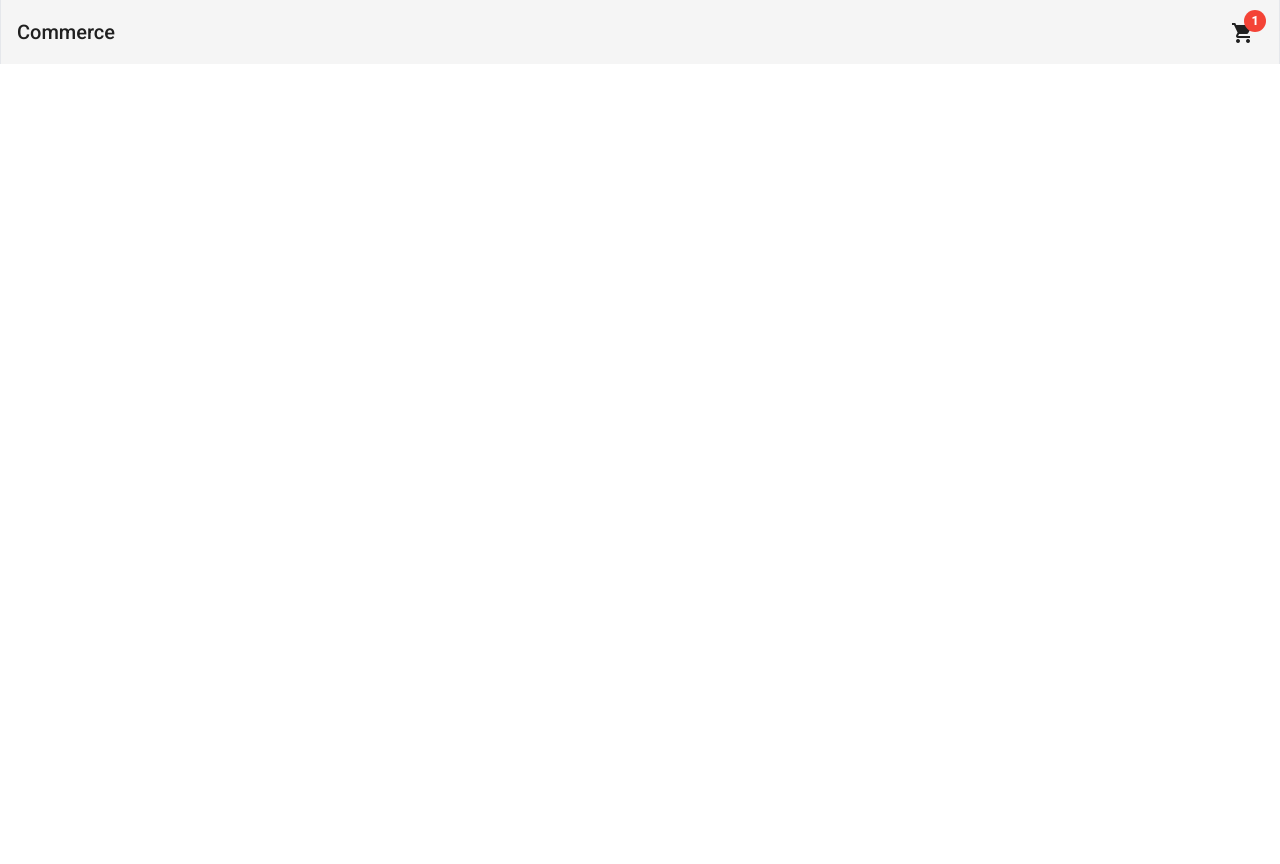
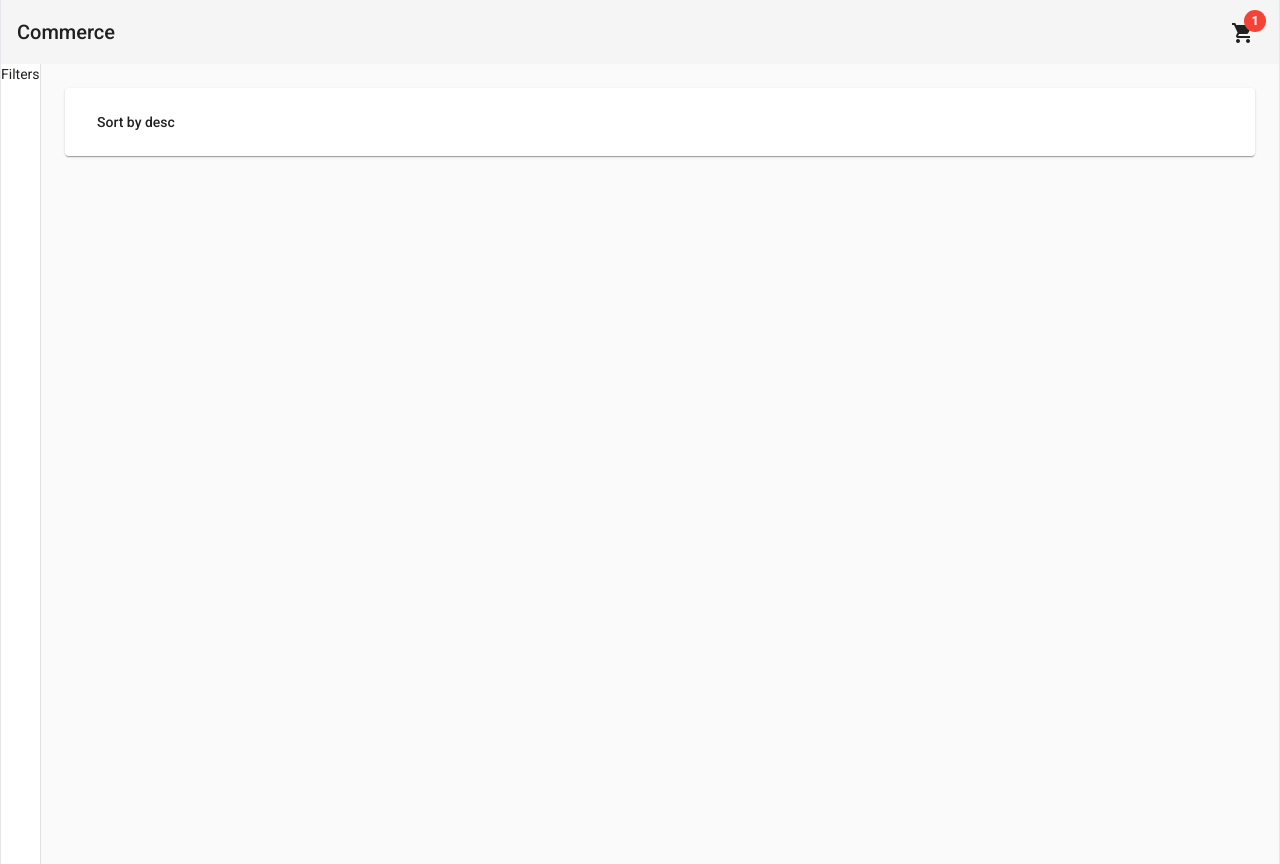
Before and after one commit to vasconcelosguu/commerce, an Angular app: page /home in a window 1280 px wide. Before the commit this address led to /. Before the commit the page ends 800 px from the top, so only its background shows below. Built offline with nearby package versions, Linux system fonts and the light colour scheme.

Commit message:
:zap: starting main page and filters

```diff
--- a/src/app/app-routing.module.ts
+++ b/src/app/app-routing.module.ts
@@ -1,7 +1,15 @@
 import { NgModule } from '@angular/core';
 import { RouterModule, Routes } from '@angular/router';
+import { HomeComponent } from './pages/home/home.component';
 
-const routes: Routes = [];
+const routes: Routes = [{
+  path: 'home',
+  component: HomeComponent
+},
+{
+  path: '', redirectTo: 'home', pathMatch: 'full'
+}
+];
 
 @NgModule({
   imports: [RouterModule.forRoot(routes)],
--- a/src/app/app.component.ts
+++ b/src/app/app.component.ts
@@ -4,6 +4,7 @@
   selector: 'app-root',
   template: `
   <app-header></app-header>
+  <router-outlet></router-outlet>
    `
   ,
   styles: []
--- /dev/null
+++ b/src/app/pages/home/components/products-header/products-header.component.html
@@ -0,0 +1,12 @@
+<mat-card class="mb-4">
+  <div class="flex justify-between">
+    <div>
+      <button mat-button [matMenuTriggerFor]="sortByMenu">
+        Sort by desc
+      </button>
+      <mat-menu #sortByMenu="matMenu">
+
+      </mat-menu>
+    </div>
+  </div>
+</mat-card>
--- /dev/null
+++ b/src/app/pages/home/components/products-header/products-header.component.ts
@@ -0,0 +1,14 @@
+import { Component, OnInit } from '@angular/core';
+
+@Component({
+  selector: 'app-products-header',
+  templateUrl: './products-header.component.html'
+})
+export class ProductsHeaderComponent implements OnInit {
+
+  constructor() { }
+
+  ngOnInit(): void {
+  }
+
+}
--- /dev/null
+++ b/src/app/pages/home/home.component.html
@@ -0,0 +1,12 @@
+<mat-drawer-container
+[autosize]="true"
+class="min-h-full max-w-7xl mx-auto border-x"
+>
+  <mat-drawer mode="side" opened="true">
+    <div>Filters</div>
+  </mat-drawer>
+  <mat-drawer-content class="p-6">
+    <app-products-header></app-products-header>
+  </mat-drawer-content>
+
+</mat-drawer-container>
--- /dev/null
+++ b/src/app/pages/home/home.component.ts
@@ -0,0 +1,16 @@
+import { Component, OnInit } from '@angular/core';
+
+@Component({
+  selector: 'app-home',
+  templateUrl: './home.component.html',
+  styles: [
+  ]
+})
+export class HomeComponent implements OnInit {
+
+  constructor() { }
+
+  ngOnInit(): void {
+  }
+
+}
```
Also changed, not shown: src/app/app.module.ts (+8 -2 lines).
